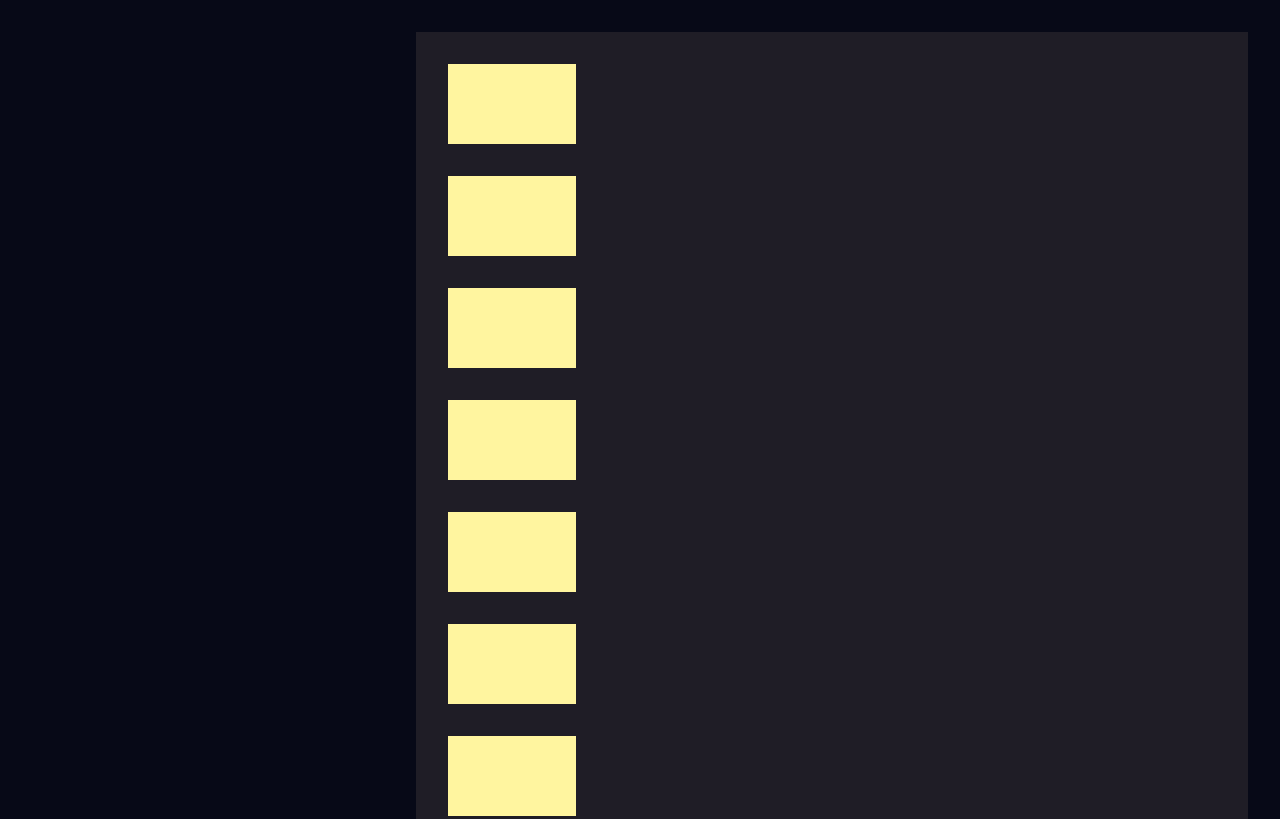
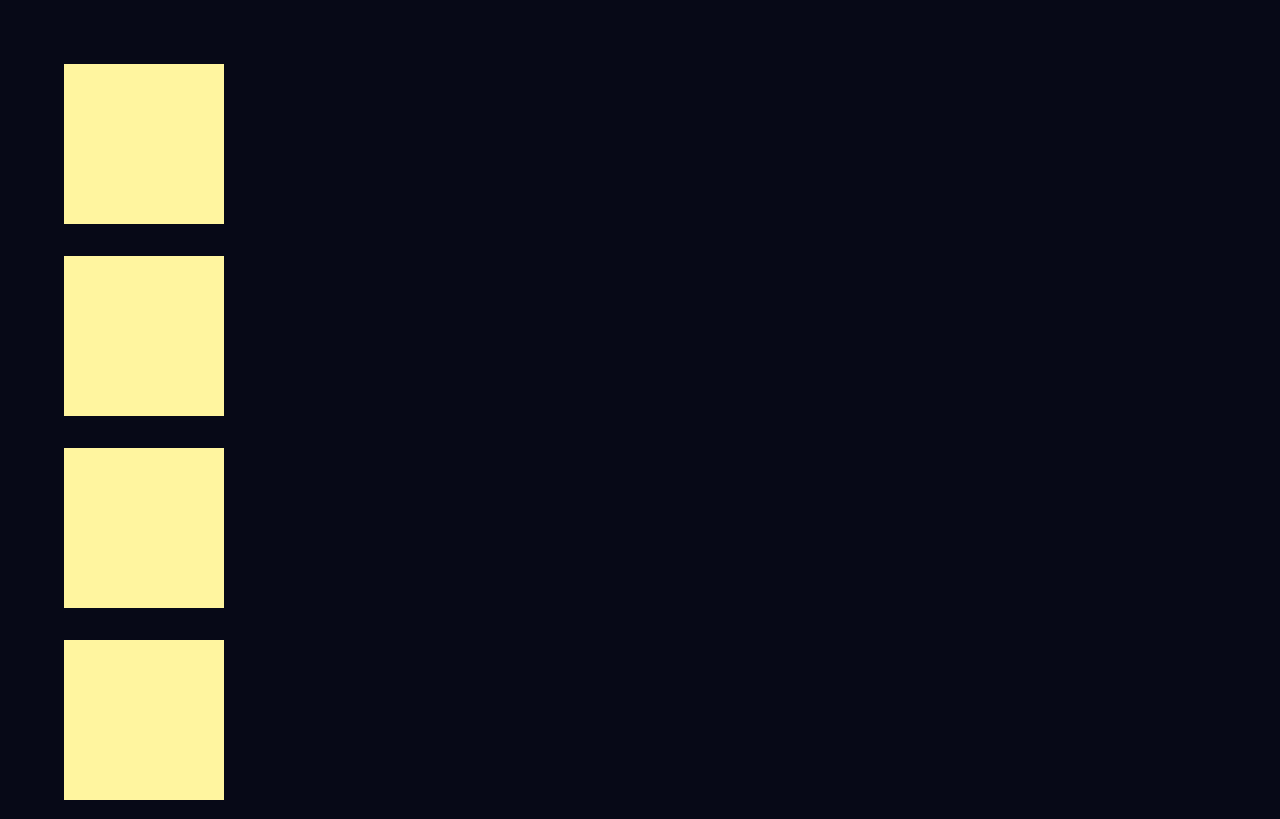
Before and after one commit to tnsmw/Thesis-Prototype, a plain HTML site: page index.html in a window 1280 px wide. Shown: the top 819 px of the page. Drawn offline with nearby package versions, Linux system fonts and the light colour scheme.

Commit message:
Update style.css

```diff
--- a/style.css
+++ b/style.css
@@ -12,7 +12,7 @@ body {
 }
 
 main {
-  display:grid;
+  display: grid;
   grid-template-columns: 12 1fr ;
   grid-template-rows: auto;
   grid-gap:2rem;
@@ -21,15 +21,15 @@ main {
 }
 
 .building-1 {
-  background: #1F1D26;
-  grid-column: 3 / 7;
+  grid-template-columns: 5 1fr ;
+  grid-template-rows: auto;
   margin: 2rem;
 }
 
 .square {
   background: #FFF59F;
-  width: 10vw;
-  height: 10vh;
+  width: 10rem;
+  height: 10rem;
   margin: 2rem;
 }
 
```
